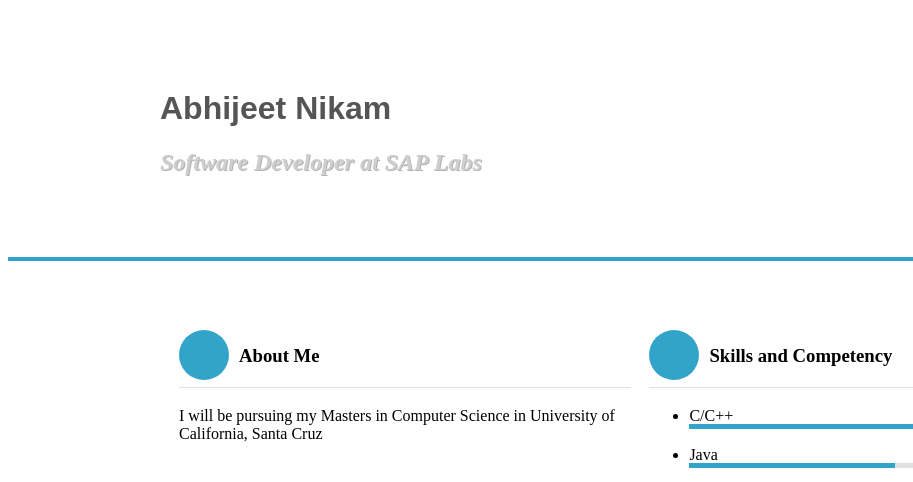
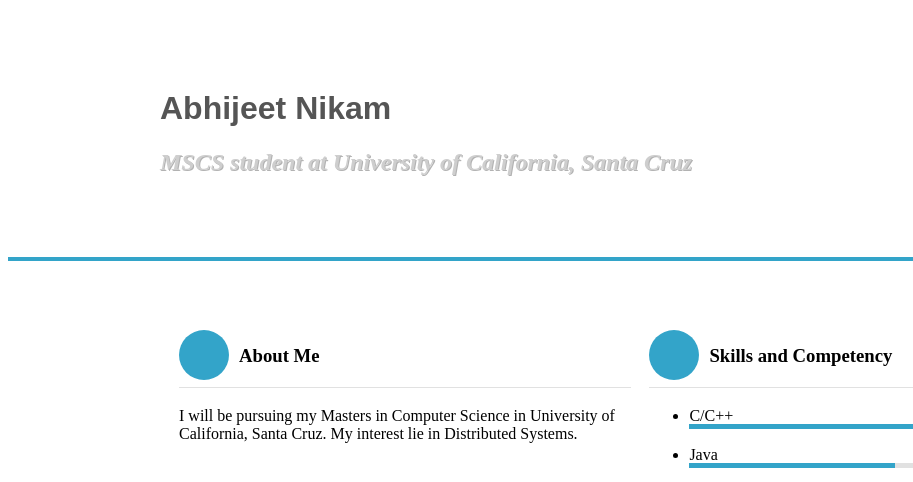
Before and after one commit to nikam/nikam.github.io, a plain HTML site: page index.html in a window 1280 px wide. Shown: the top 482 px of the page, 0-913 px from the left. Drawn offline with Linux system fonts and the light colour scheme.

Commit message:
Update index.html

```diff
--- a/index.html
+++ b/index.html
@@ -28,7 +28,7 @@
 		<div class="container_16">
 				<hgroup>
 					<h1>Abhijeet Nikam</h1>
-					<h2>Software Developer at SAP Labs</h2>
+					<h2>MSCS student at University of California, Santa Cruz</h2>
 				</hgroup>
 
 				<figure>
@@ -46,7 +46,7 @@
 			<!-- A propos -->
 			<div class="grid_8 apropos">
 				<h3>About Me</h3>
-				<p>I will be pursuing my Masters in Computer Science in University of California, Santa Cruz</p>
+				<p>I will be pursuing my Masters in Computer Science in University of California, Santa Cruz. My interest lie in Distributed Systems.</p>
 			</div>
 
 			<!-- Compétences -->
```
